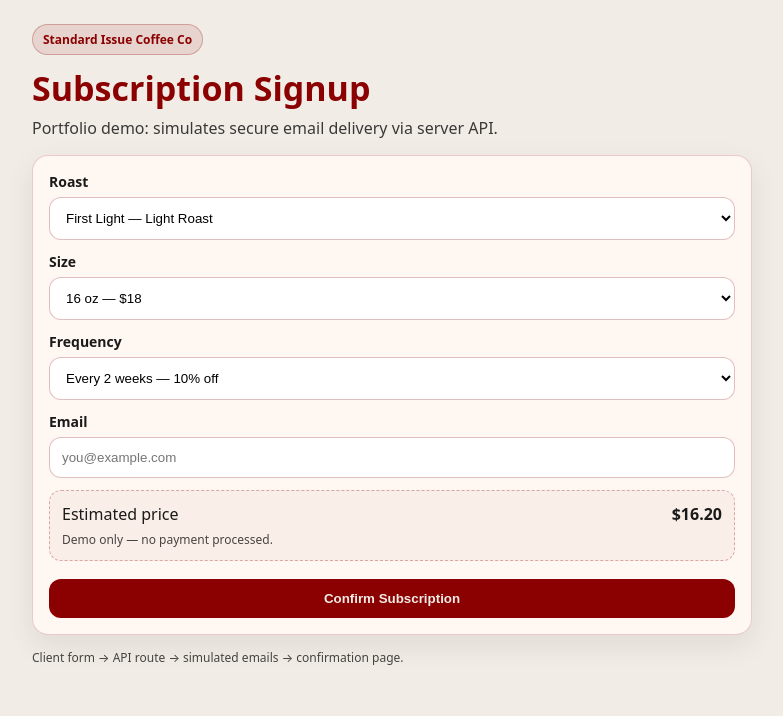
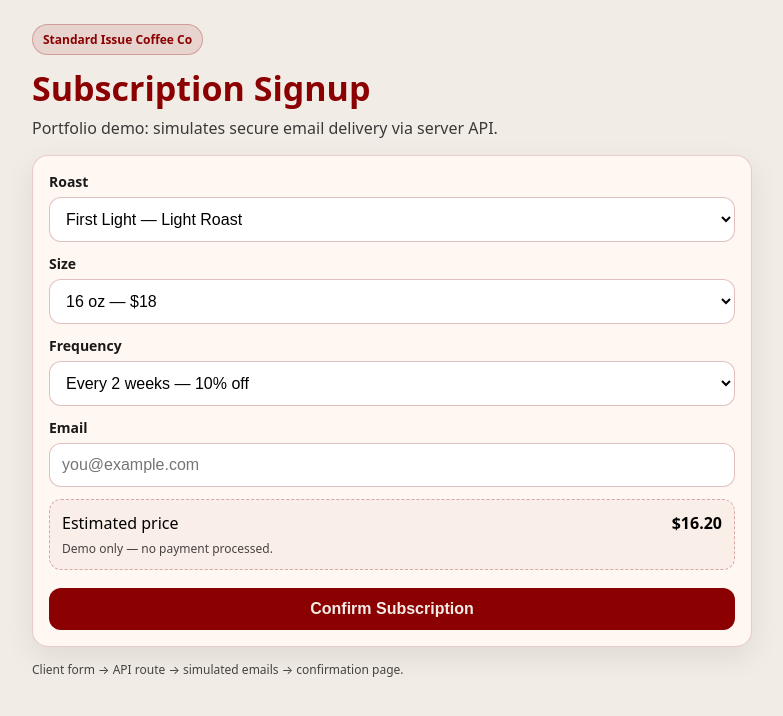
Before and after one commit to masonbarneslv/standard-issue-coffee-co., a Next.js app: page /subscribe in a window 1280 px wide. Shown: the top 716 px of the page, without its empty margins (248-1031 px from the left). Built offline with nearby package versions, Linux system fonts and the light colour scheme.

Commit message:
Update page.jsx

```diff
--- a/app/subscribe/page.jsx
+++ b/app/subscribe/page.jsx
@@ -5,7 +5,7 @@ import { useRouter } from "next/navigation";
 
 const ROASTS = [
   { id: "first-light", name: "First Light", note: "Light Roast" },
-  { id: "house-medium", name: "House Crafted Small Batch", note: "Medium Roast" },
+  { id: "house-medium", name: "House Crafted", note: "Medium Roast" },
   { id: "admirals-reserve", name: "Admiral’s Reserve", note: "Dark Roast" },
 ];
 
@@ -56,26 +56,6 @@ export default function SubscribePage() {
 
     setLoading(true);
 
-    try {
-      const res = await fetch("/api/subscribe", {
-        method: "POST",
-        headers: { "Content-Type": "application/json" },
-        body: JSON.stringify({
-          roast,
-          size,
-          frequency,
-          price,
-          email: email.trim(),
-        }),
-      });
-
-      const json = await res.json();
-      if (!res.ok || !json.ok) {
-        setErrorMsg(json.error || "Something went wrong.");
-        setLoading(false);
-        return;
-      }
-
     const qs = new URLSearchParams({
       roast,
       size,
@@ -86,10 +66,6 @@ export default function SubscribePage() {
     });
 
     router.push(`/confirm?${qs.toString()}`);
-    } catch {
-      setErrorMsg("Network error. Please try again.");
-      setLoading(false);
-    }
   }
 
   return (
@@ -113,7 +89,7 @@ export default function SubscribePage() {
                 style={styles.select}
               >
                 {ROASTS.map((r) => (
-                  <option key={r.id} value={r.id}>
+                  <option key={r.id} value={r.id} style={styles.option}>
                     {r.name} — {r.note}
                   </option>
                 ))}
@@ -128,7 +104,7 @@ export default function SubscribePage() {
                 style={styles.select}
               >
                 {SIZES.map((s) => (
-                  <option key={s.id} value={s.id}>
+                  <option key={s.id} value={s.id} style={styles.option}>
                     {s.label} — ${s.price}
                   </option>
                 ))}
@@ -143,7 +119,7 @@ export default function SubscribePage() {
                 style={styles.select}
               >
                 {FREQUENCIES.map((f) => (
-                  <option key={f.id} value={f.id}>
+                  <option key={f.id} value={f.id} style={styles.option}>
                     {f.label} — {Math.round(f.discount * 100)}% off
                   </option>
                 ))}
@@ -217,6 +193,7 @@ const styles = {
     color: "#8b0000",
   },
   subtitle: { margin: 0, opacity: 0.85 },
+
   card: {
     border: "1px solid rgba(139,0,0,.18)",
     borderRadius: 16,
@@ -224,28 +201,59 @@ const styles = {
     background: "#fff8f2",
     boxShadow: "0 10px 30px rgba(0,0,0,.08)",
   },
+
   form: { display: "grid", gap: 12 },
-  label: { fontWeight: 700, fontSize: 14, display: "grid", gap: 6 },
+
+  label: {
+    fontWeight: 700,
+    fontSize: 14,
+    display: "grid",
+    gap: 6,
+    color: "#1a1a1a",
+  },
+
   select: {
     padding: 12,
     borderRadius: 12,
     border: "1px solid rgba(139,0,0,.25)",
-    background: "#fff",
+    background: "#ffffff",
+    color: "#000000",
+    fontSize: 16,
   },
+
+  option: {
+    color: "#000000",
+    background: "#ffffff",
+  },
+
   input: {
     padding: 12,
     borderRadius: 12,
     border: "1px solid rgba(139,0,0,.25)",
-    background: "#fff",
+    background: "#ffffff",
+    color: "#000000",
+    fontSize: 16,
   },
+
   summary: {
     border: "1px dashed rgba(139,0,0,.3)",
     borderRadius: 12,
     padding: 12,
     background: "rgba(139,0,0,.04)",
   },
-  summaryRow: { display: "flex", justifyContent: "space-between" },
-  summaryNote: { fontSize: 12, opacity: 0.8, marginTop: 6 },
+
+  summaryRow: {
+    display: "flex",
+    justifyContent: "space-between",
+    color: "#000000",
+  },
+
+  summaryNote: {
+    fontSize: 12,
+    opacity: 0.8,
+    marginTop: 6,
+  },
+
   error: {
     background: "rgba(139,0,0,.08)",
     border: "1px solid rgba(139,0,0,.3)",
@@ -254,6 +262,7 @@ const styles = {
     color: "#8b0000",
     fontWeight: 700,
   },
+
   button: {
     marginTop: 6,
     padding: "12px 14px",
@@ -262,7 +271,14 @@ const styles = {
     background: "#8b0000",
     color: "#f2ece6",
     fontWeight: 900,
+    fontSize: 16,
     cursor: "pointer",
   },
-  footer: { marginTop: 14, fontSize: 12, opacity: 0.8 },
+
+  footer: {
+    marginTop: 14,
+    fontSize: 12,
+    opacity: 0.8,
+    color: "#1a1a1a",
+  },
 };
```
Lines whose indentation alone changed are shown as unchanged.
